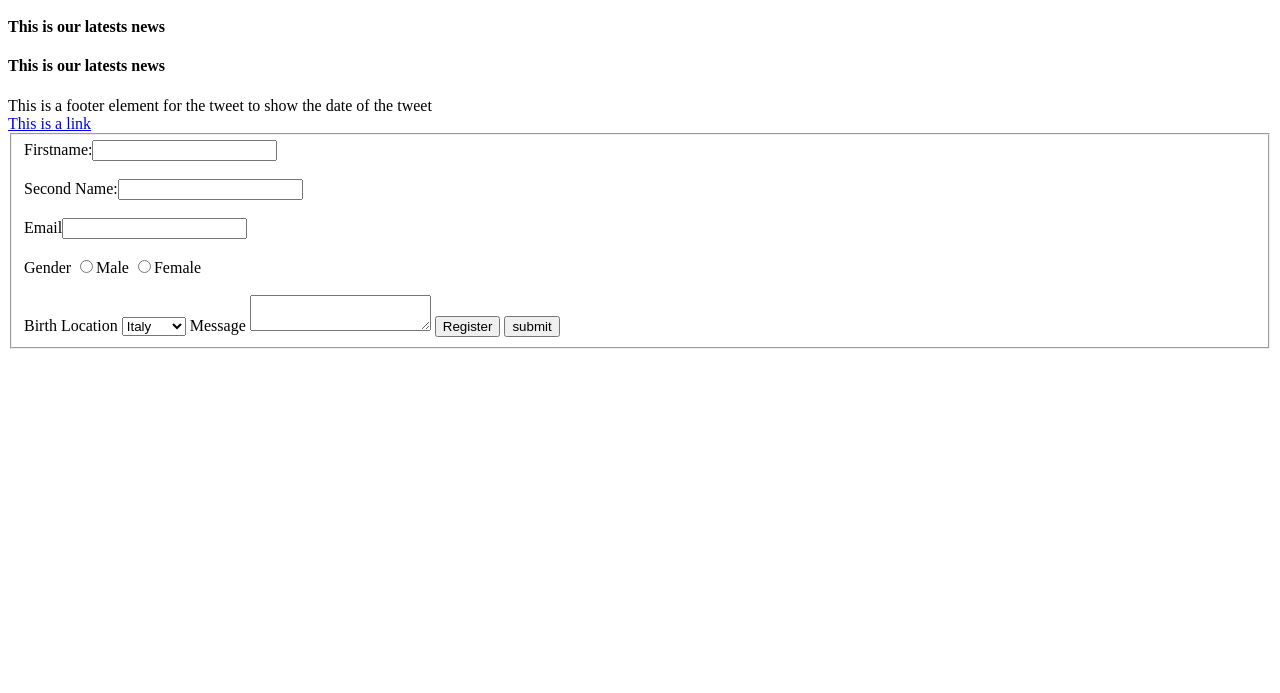
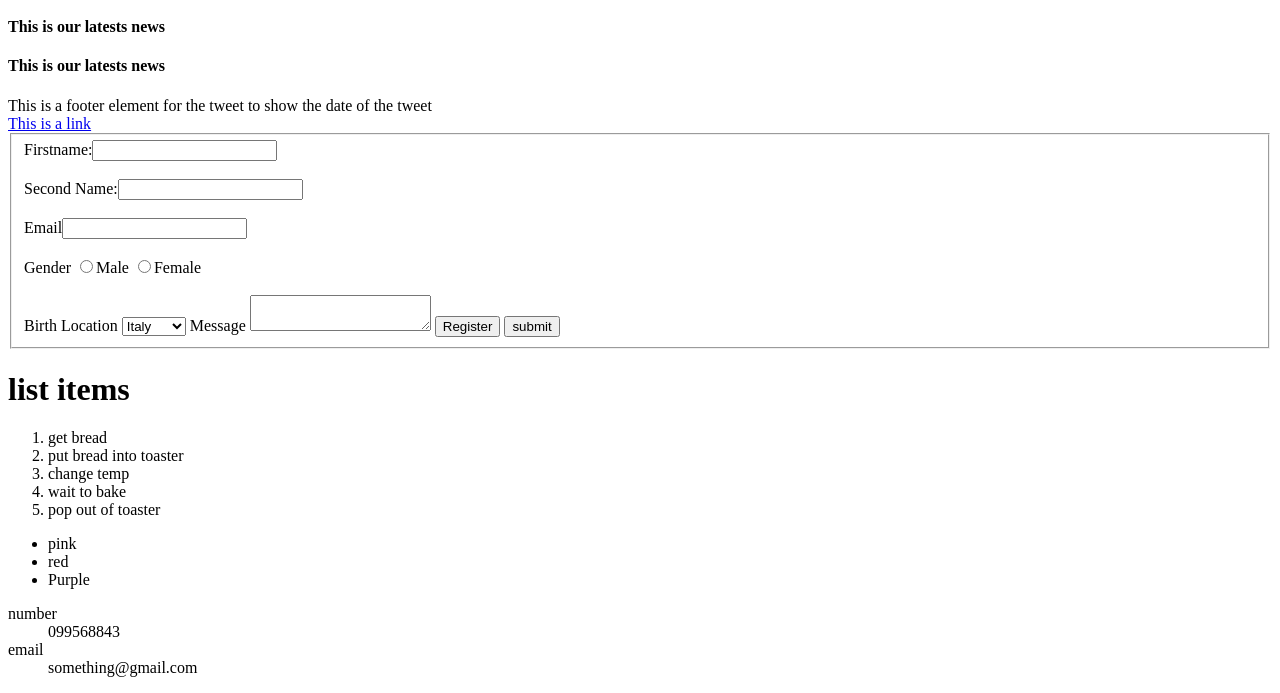
Before and after one commit to FatimahSacha/Front-End-Web-Development, a plain HTML site: page index.html in a window 1280 px wide. Shown: the part 680-1373 px from the top of the page. Before the commit the page ends 1037 px from the top, so only its background shows below. Drawn offline with Linux system fonts and the light colour scheme.

Commit message:
Update index.html
using list tags such as <ol>, <li> and <dl>

```diff
--- a/index.html
+++ b/index.html
@@ -57,7 +57,7 @@
     <br>
 
     <!--Forms in HTML-->
-    <form>
+    <form> <!-- when using the method POST it avoide putting the form data into URL-->
         <fieldset><!-- A GROUPING TAG-->
             <label>Firstname:</label><input type = "text" name ="firstName"><br><br>
             <label>Second Name:</label><input type = "text" name ="secondName"><br><br>
@@ -78,5 +78,28 @@
         </fieldset>
     </form>
 
+    <h1>list items</h1>
+    <ol>
+        <li>get bread</li>
+        <li>put bread into toaster</li>
+        <li>change temp</li>
+        <li>wait to bake</li>
+        <li>pop out of toaster</li>
+    </ol>
+
+    <ul>
+        <li>pink</li>
+        <li>red</li>
+        <li>Purple</li>
+    </ul>
+
+    <dl>
+        <dt>number</dt>
+        <dd>099568843</dd>
+
+        <dt>email</dt>
+        <dd>something@gmail.com</dd>
+    </dl>
+
 </body>
 </html>
```
